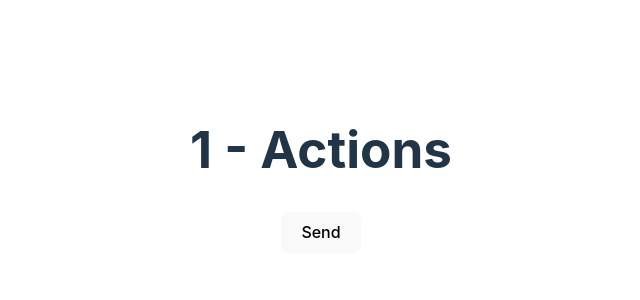
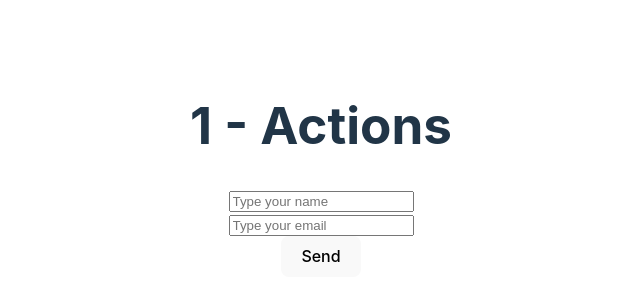
Before and after one commit to annamarcomini/react19, a React (Vite) app in the folder react19/: page / in a window 1280 px wide. Shown: the part 230-530 px from the top of the page, without its empty margins (319-959 px from the left). Built offline with nearby package versions, Linux system fonts and the light colour scheme.

Commit message:
feat: inputs for formData

```diff
--- a/react19/src/components/UserForm.jsx
+++ b/react19/src/components/UserForm.jsx
@@ -9,11 +9,17 @@
  }
 
  return (
-  <div>
-   <form action={handleAddUser}>
-    <button type='submit'>Send</button>
-   </form>
-  </div>
+   <div>
+     <form action={handleAddUser}>
+       <div>
+         <input type="text" name="name" placeholder="Type your name" />
+       </div>
+       <div>
+         <input type="text" name="email" placeholder="Type your email" />
+       </div>
+       <button type="submit">Send</button>
+     </form>
+   </div>
  )
 }
 
```
